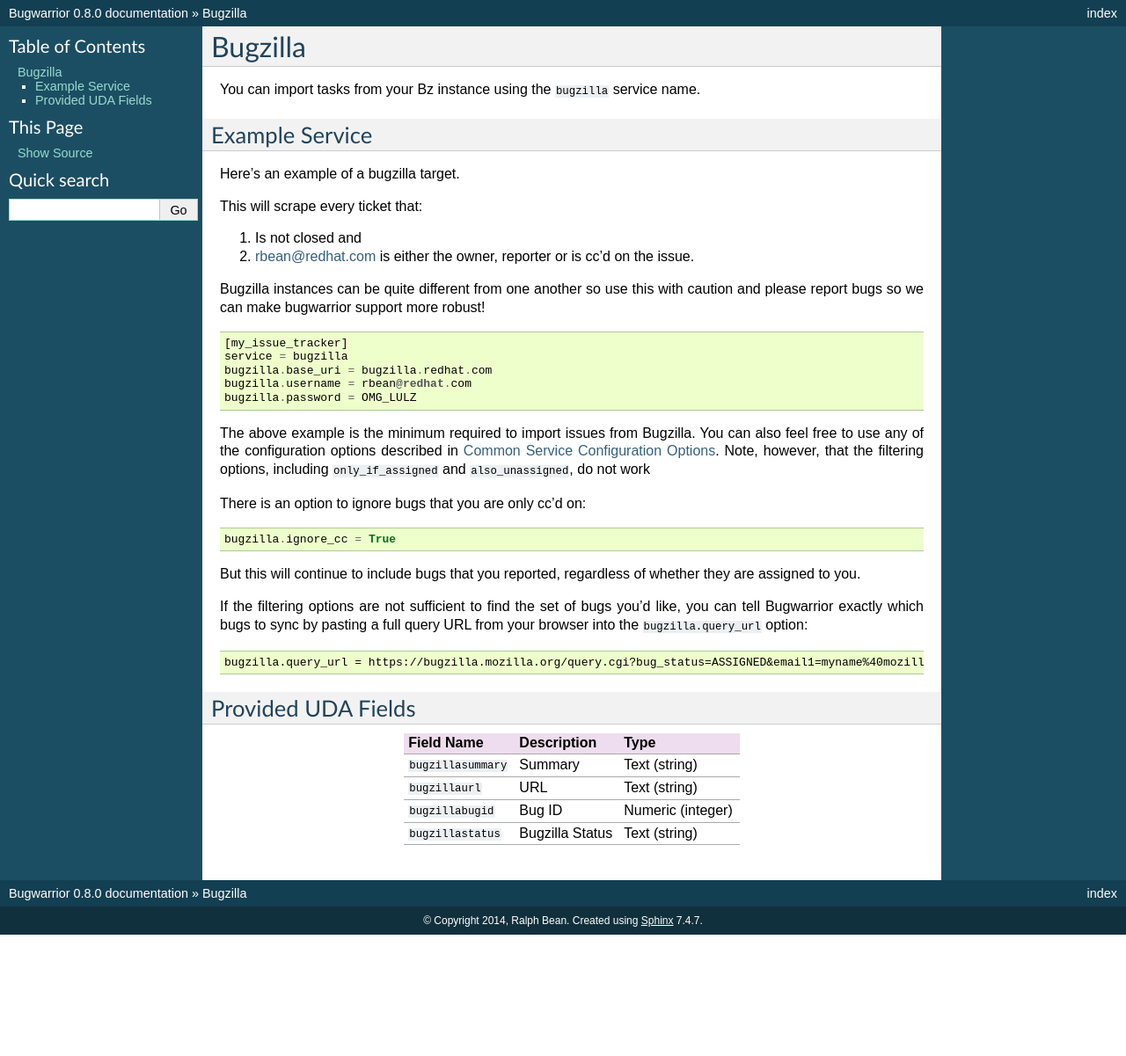
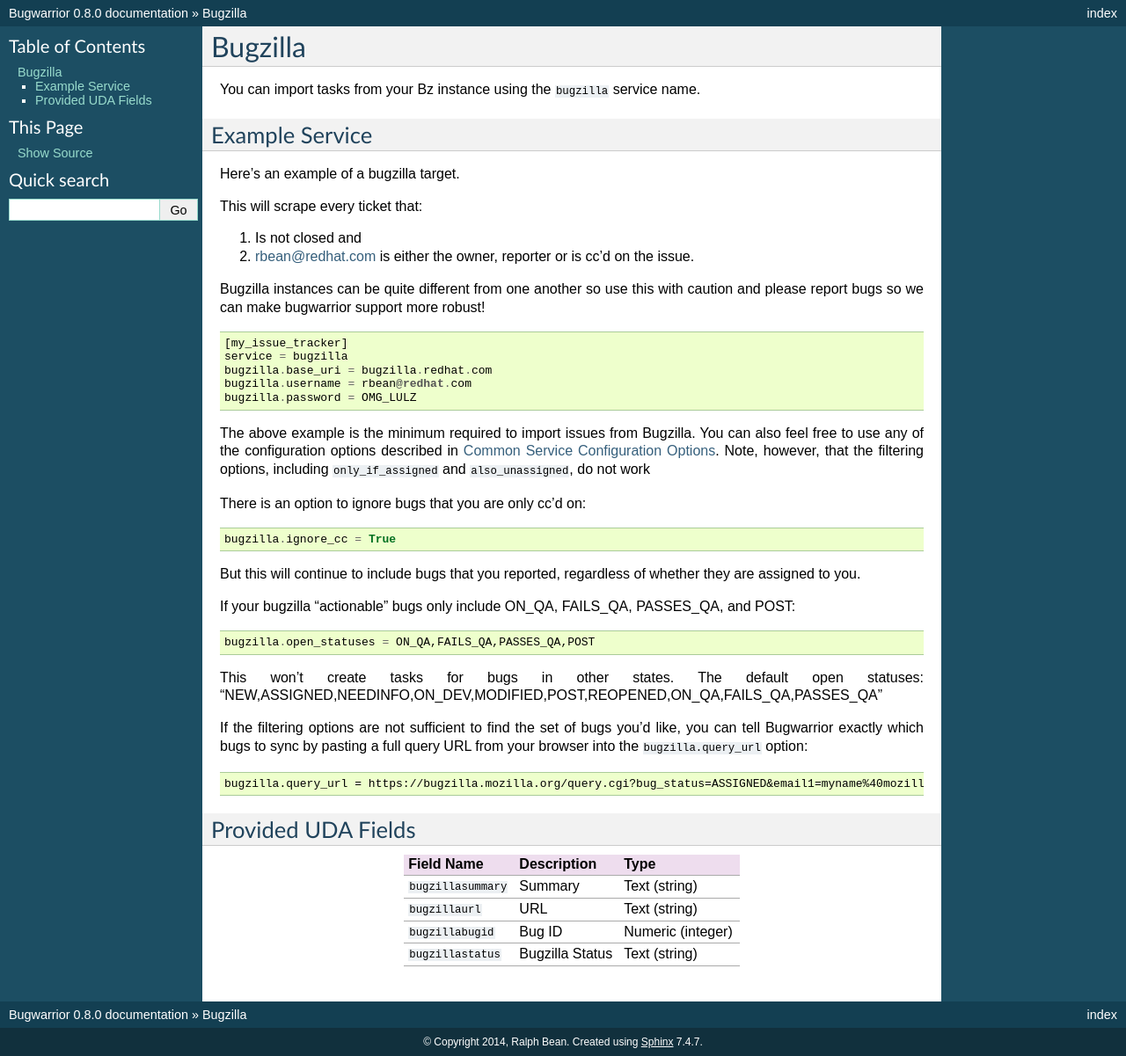
Before and after one commit to GothenburgBitFactory/bugwarrior, a Sphinx documentation site: the page built from bugwarrior/docs/services/bugzilla.rst, in a window 1280 px wide. Shown: the whole page at 88% size. Built offline with Sphinx 7.4.7, drawn with Linux system fonts in a browser that asks for light colours; pages that are not in the unit, such as notebooks, are missing from menus; before the commit the page ends 1063 px from its top, so only the background shows below that.

Commit message:
Make BZ bug statuses configurable

```diff
--- a/bugwarrior/docs/services/bugzilla.rst
+++ b/bugwarrior/docs/services/bugzilla.rst
@@ -39,6 +39,13 @@
 But this will continue to include bugs that you reported, regardless of
 whether they are assigned to you.
 
+If your bugzilla "actionable" bugs only include ON_QA, FAILS_QA, PASSES_QA, and POST::
+
+    bugzilla.open_statuses = ON_QA,FAILS_QA,PASSES_QA,POST
+
+This won't create tasks for bugs in other states. The default open statuses:
+"NEW,ASSIGNED,NEEDINFO,ON_DEV,MODIFIED,POST,REOPENED,ON_QA,FAILS_QA,PASSES_QA"
+
 If the filtering options are not sufficient to find the set of bugs you'd like,
 you can tell Bugwarrior exactly which bugs to sync by pasting a full query URL
 from your browser into the ``bugzilla.query_url`` option::
```
Also changed, not shown: 1 other file.
